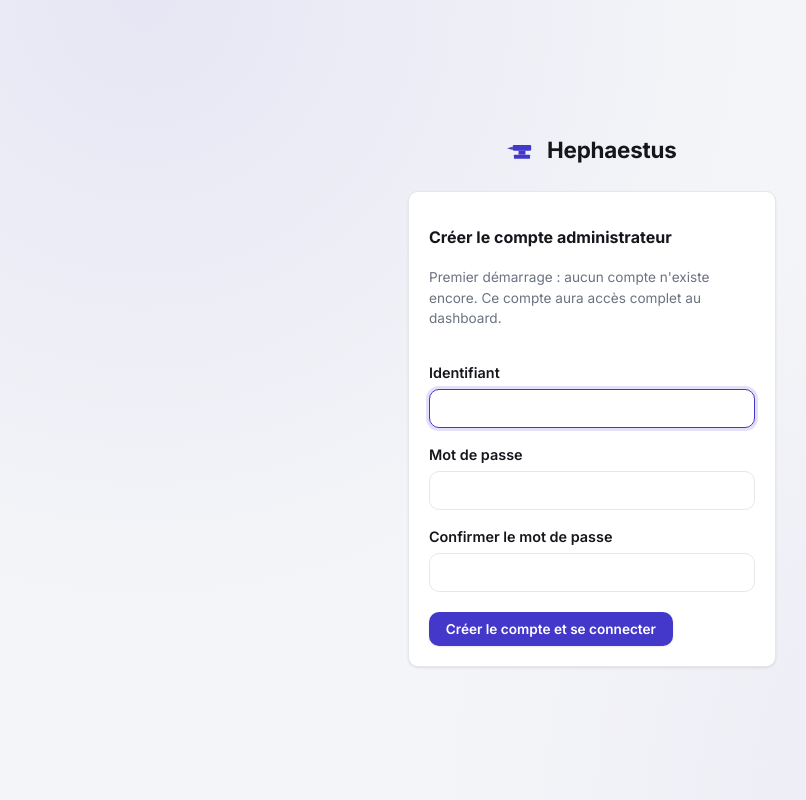
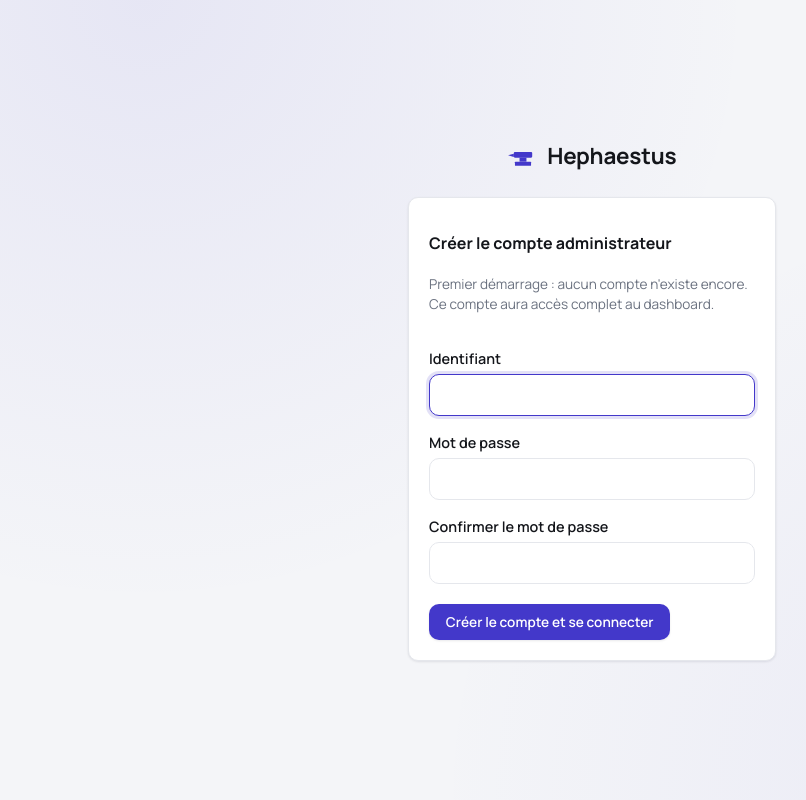
Before and after one commit to mshadow6/hephaestus, a Python web app: template backend/app/templates/setup.html in a window 1280 px wide. Shown: the whole page, without its empty margins (48-854 px from the left). Run offline with Jinja, Linux system fonts and the light colour scheme; the template is opened without the code that fills it, so the values that code supplies are empty.

Commit message:
Police Manrope auto-hébergée (plus de dépendance Google Fonts)
Retour "toujours pas beau, change de style" sur Inter — change pour Manrope,
et surtout héberge le fichier directement (backend/app/static/fonts/,
fichier variable unique 200-800, ~25 Ko) plutôt que de dépendre de Google
Fonts à chaque chargement de page : plus fiable sur un réseau capricieux
(VPN, à distance), et rien n'est envoyé à Google juste pour afficher du
texte sur un outil self-hosted.

Bug trouvé en vérifiant avant de considérer que c'était fait : le fichier
.woff2 était bien servi (200) mais avec le mauvais Content-Type
(text/plain, l'image Python slim n'a pas .woff2 dans sa base mimetypes
système) — certains navigateurs refusent de charger une police avec un
mauvais type MIME par sécurité, ce qui aurait encore fait "aucun changement
visible" malgré le fichier présent. Corrigé (mimetypes.add_type dans
main.py), revérifié : 200 font/woff2.

```diff
--- a/backend/app/main.py
+++ b/backend/app/main.py
@@ -1,3 +1,4 @@
+import mimetypes
 import time
 from pathlib import Path
 
@@ -12,6 +13,11 @@ from app.config import settings
 from app.routers import auth, connections, dashboard, playbooks, settings as settings_router, webhook
 
 app = FastAPI(title="Hephaestus API")
+
+# L'image Python slim n'a pas .woff2 dans sa base mimetypes système -> StaticFiles le
+# servait en text/plain, que certains navigateurs refusent de charger comme police par
+# sécurité (vérifié : le fichier répondait 200 mais avec le mauvais Content-Type).
+mimetypes.add_type("font/woff2", ".woff2")
 
 # max_age réduit (défaut Starlette : 14 jours) — une session admin qui traîne deux
 # semaines sur un poste partagé est un risque inutile pour un outil qui peut déclencher
--- a/backend/app/static/style.css
+++ b/backend/app/static/style.css
@@ -1,3 +1,16 @@
+/* Police auto-hébergée (fichier variable, un seul fichier couvre les graisses 200-800) —
+   pas de dépendance à Google Fonts au chargement de la page : plus fiable sur un réseau
+   capricieux (VPN, à distance...), et rien n'est envoyé à Google juste pour afficher du
+   texte sur un outil self-hosted. */
+@font-face {
+  font-family: "Manrope";
+  src: url("/static/fonts/manrope-variable.woff2") format("woff2-variations"),
+       url("/static/fonts/manrope-variable.woff2") format("woff2");
+  font-weight: 200 800;
+  font-style: normal;
+  font-display: swap;
+}
+
 :root {
   --bg: #f4f5f8;
   --surface: #ffffff;
@@ -49,7 +62,7 @@ html[data-theme="dark"] .type-badge { background: #1e1b4b; color: #c7d2fe; }
 
 body {
   margin: 0;
-  font-family: "Inter", -apple-system, "Segoe UI", Roboto, sans-serif;
+  font-family: "Manrope", -apple-system, "Segoe UI", Roboto, sans-serif;
   background: var(--bg);
   color: var(--text);
   line-height: 1.5;
--- a/backend/app/templates/base.html
+++ b/backend/app/templates/base.html
@@ -5,9 +5,6 @@
   <meta name="viewport" content="width=device-width, initial-scale=1">
   <title>{% block title %}Hephaestus{% endblock %}</title>
   <link rel="icon" type="image/svg+xml" href="/static/favicon.svg">
-  <link rel="preconnect" href="https://fonts.googleapis.com">
-  <link rel="preconnect" href="https://fonts.gstatic.com" crossorigin>
-  <link rel="stylesheet" href="https://fonts.googleapis.com/css2?family=Inter:wght@400;500;600;700&display=swap">
   <link rel="stylesheet" href="/static/style.css?v={{ static_version() }}">
   <script src="/static/htmx.min.js"></script>
   <script>
--- a/backend/app/templates/login.html
+++ b/backend/app/templates/login.html
@@ -5,9 +5,6 @@
   <meta name="viewport" content="width=device-width, initial-scale=1">
   <title>Connexion — Hephaestus</title>
   <link rel="icon" type="image/svg+xml" href="/static/favicon.svg">
-  <link rel="preconnect" href="https://fonts.googleapis.com">
-  <link rel="preconnect" href="https://fonts.gstatic.com" crossorigin>
-  <link rel="stylesheet" href="https://fonts.googleapis.com/css2?family=Inter:wght@400;500;600;700&display=swap">
   <link rel="stylesheet" href="/static/style.css?v={{ static_version() }}">
   <script>
     (function () {
--- a/backend/app/templates/setup.html
+++ b/backend/app/templates/setup.html
@@ -5,9 +5,6 @@
   <meta name="viewport" content="width=device-width, initial-scale=1">
   <title>Configuration initiale — Hephaestus</title>
   <link rel="icon" type="image/svg+xml" href="/static/favicon.svg">
-  <link rel="preconnect" href="https://fonts.googleapis.com">
-  <link rel="preconnect" href="https://fonts.gstatic.com" crossorigin>
-  <link rel="stylesheet" href="https://fonts.googleapis.com/css2?family=Inter:wght@400;500;600;700&display=swap">
   <link rel="stylesheet" href="/static/style.css?v={{ static_version() }}">
   <script>
     (function () {
```
Also changed, not shown: backend/app/static/fonts/manrope-variable.woff2 (added).
